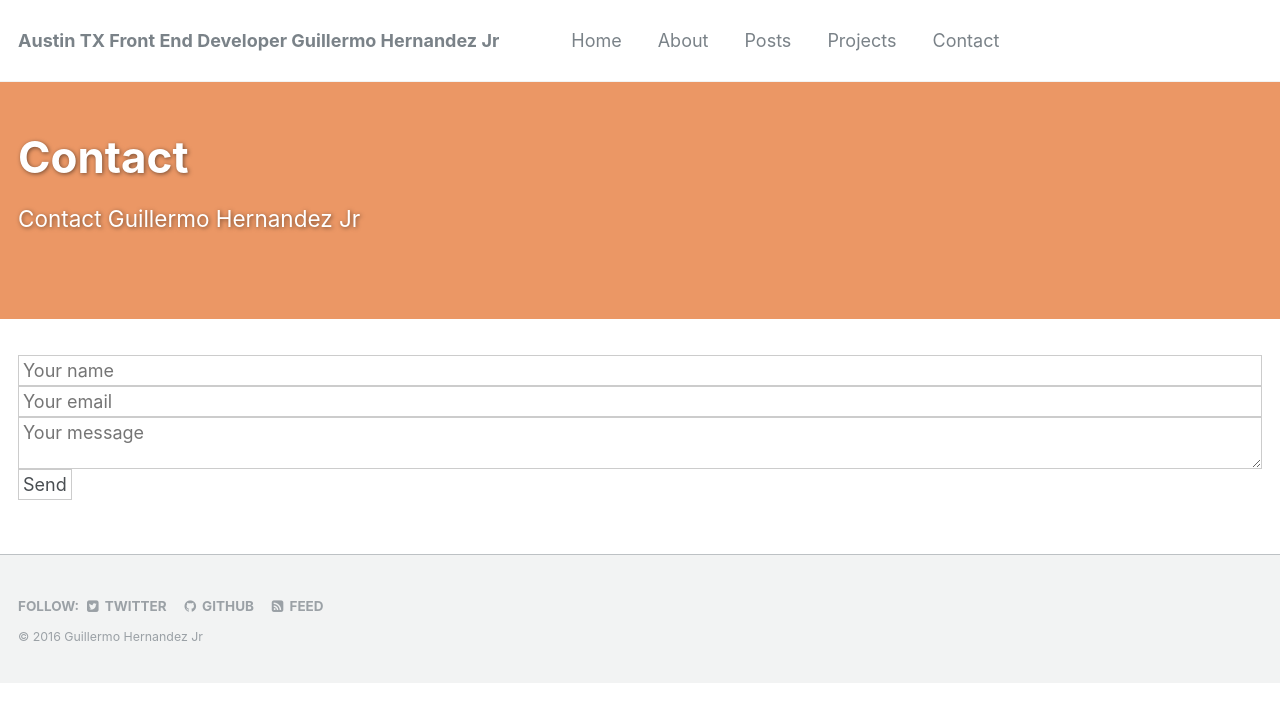
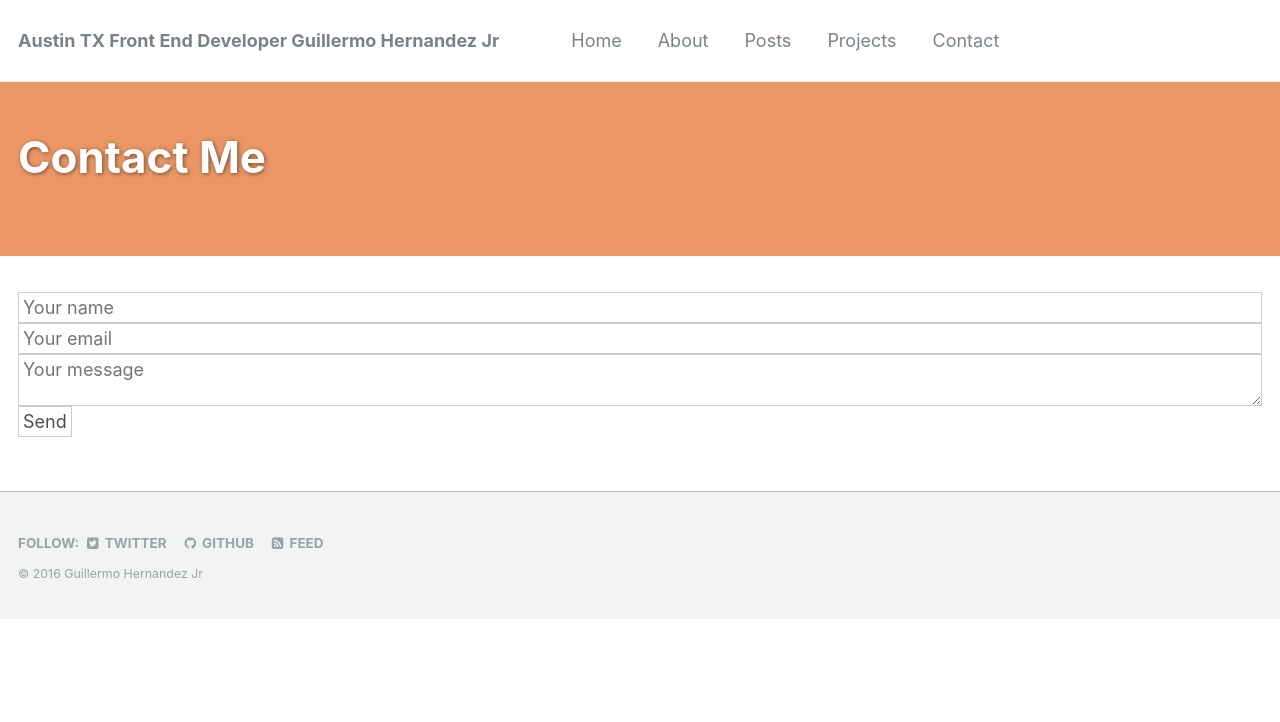
Before and after one commit to guillermohernandez/guillermohernandez.github.io, a Jekyll site: the page built from _pages/contact.md, in a window 1280 px wide. Shown: the top 722 px of the page. Built offline with Jekyll 4.4.1, drawn with Linux system fonts in a browser that asks for light colours.

Commit message:
Update contact.md

```diff
--- a/_pages/contact.md
+++ b/_pages/contact.md
@@ -1,7 +1,6 @@
 ---
-title: "Contact"
+title: "Contact Me"
 layout: splash
-excerpt: "Contact Guillermo Hernandez Jr"
 sitemap: false
 permalink: /contact/
 header:
```
